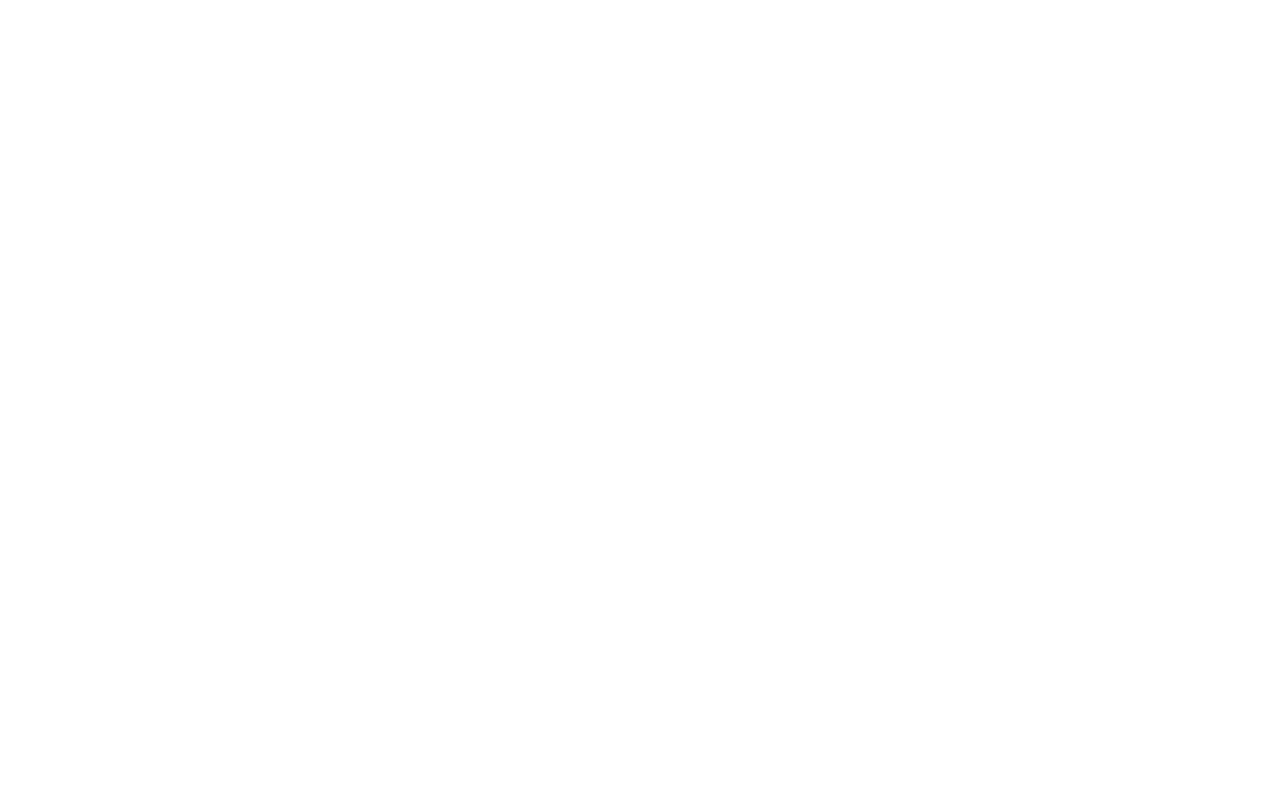
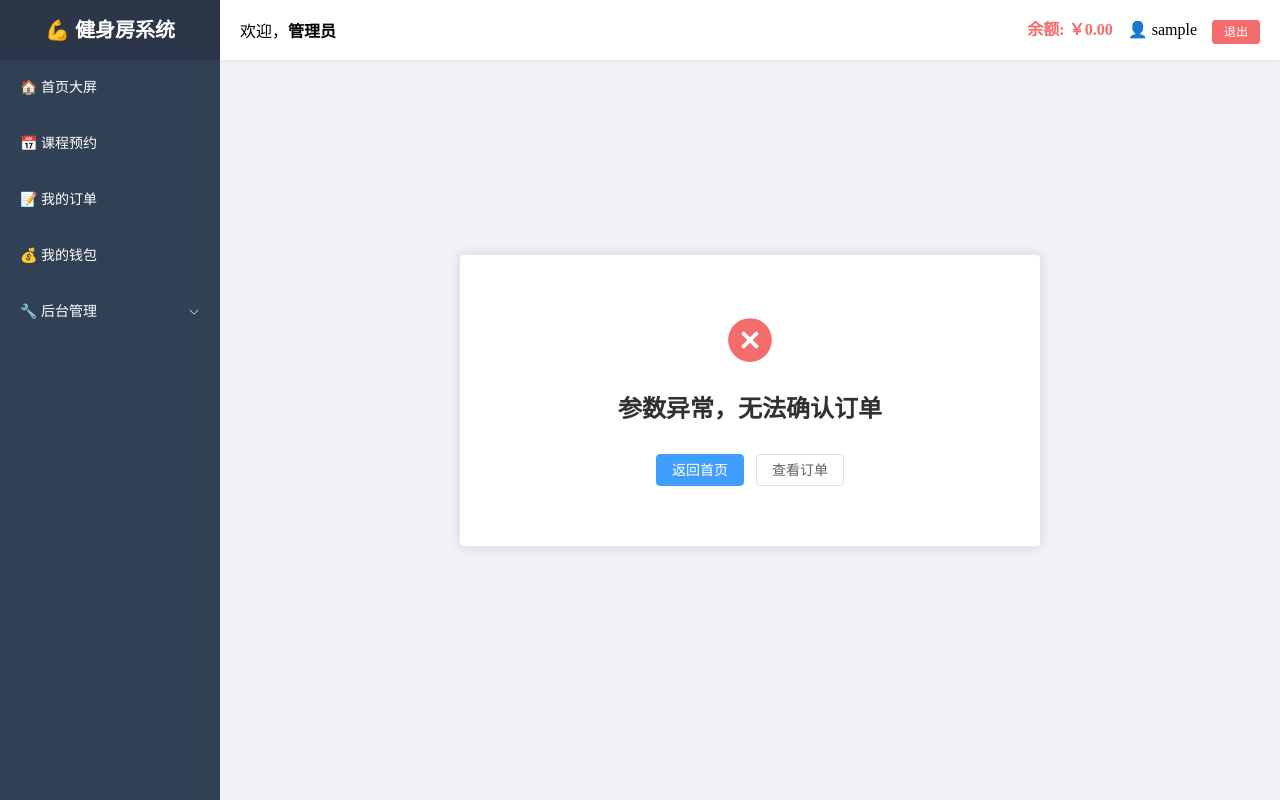
Before and after one commit to ab1311920751-max/gym-vue, a Vue app: page /pay/success in a window 1280 px wide. Before the commit this address had no page. Built offline with nearby package versions, Linux system fonts and the light colour scheme; no server answers; sample sign-in values are in the browser's storage.

Commit message:
支付bug

```diff
--- a/src/router/index.js
+++ b/src/router/index.js
@@ -12,7 +12,12 @@
       { path: 'course', name: 'Course', component: () => import('../views/Course.vue') },
       { path: 'my-booking', name: 'MyBooking', component: () => import('../views/MyBooking.vue') },
       { path: 'wallet', name: 'Wallet', component: () => import('../views/Wallet.vue') },
-
+      {
+      path: '/pay/success',
+      name: 'PaySuccess',
+      component: () => import('../views/PaySuccess.vue'),
+      meta: { title: '支付结果' }
+  },
       // 管理页面
       { path: 'admin-course', name: 'AdminCourse', component: () => import('../views/AdminCourse.vue') },
       { path: 'admin-user', name: 'AdminUser', component: () => import('../views/AdminUser.vue') }
--- a/src/views/MyBooking.vue
+++ b/src/views/MyBooking.vue
@@ -38,15 +38,25 @@
           </template>
         </el-table-column>
 
-        <el-table-column label="操作" width="150">
+        <el-table-column label="操作" width="200">
           <template #default="scope">
-            <el-button
-              v-if="scope.row.status === 0"
-              type="danger"
-              size="small"
-              @click="handlePay(scope.row.id)">
-              立即支付
-            </el-button>
+            <div v-if="scope.row.status === 0">
+                <el-button
+                  type="success"
+                  size="small"
+                  @click="handlePay(scope.row.id)">
+                  余额
+                </el-button>
+
+                <el-button
+                  type="primary"
+                  plain
+                  size="small"
+                  @click="handleAlipay(scope.row.bookingNo)">
+                  支付宝
+                </el-button>
+            </div>
+
             <el-button
               v-if="scope.row.status === 1"
               type="info"
@@ -83,20 +93,26 @@
   } catch(e) { console.error(e) }
 }
 
+// 余额支付逻辑
 const handlePay = async (id) => {
     try {
         const res = await request.post(`/booking/pay/${id}`)
         if (res.code === '200') {
-            ElMessage.success('支付成功！')
+            ElMessage.success('余额支付成功！')
             load()
             // 🔥 支付成功，余额减少，通知右上角更新
             window.dispatchEvent(new Event('refresh-user'))
         } else {
-            // 如果后端报错（比如余额不足），request.js 会拦截，这里不用处理
-            // 但如果到了这里，说明 code != 200
-            ElMessage.error(res.msg)
+            ElMessage.error(res.msg || '支付失败')
         }
     } catch(e) { console.error(e) }
+}
+
+// 🔥 新增：支付宝支付逻辑
+const handleAlipay = (bookingNo) => {
+    // 直接跳转后端接口，后端返回 HTML Form 自动提交到支付宝沙箱
+    // 这里的 localhost:8080 需要和 application.yml 里的端口一致
+    window.location.href = `http://localhost:8080/alipay/pay?bookingNo=${bookingNo}`
 }
 
 const handleCancel = (id) => {
@@ -112,6 +128,8 @@
                 load()
                 // 🔥 取消成功，余额增加，通知右上角更新
                 window.dispatchEvent(new Event('refresh-user'))
+            } else {
+                ElMessage.error(res.msg)
             }
         } catch(e) { console.error(e) }
     })
--- /dev/null
+++ b/src/views/PaySuccess.vue
@@ -0,0 +1,83 @@
+<template>
+  <div class="pay-success-container">
+    <el-card class="box-card">
+      <div class="content">
+        <el-icon v-if="loading" class="is-loading" :size="50" color="#409EFF"><Loading /></el-icon>
+        <el-icon v-else-if="success" :size="50" color="#67C23A"><CircleCheckFilled /></el-icon>
+        <el-icon v-else :size="50" color="#F56C6C"><CircleCloseFilled /></el-icon>
+
+        <h2 style="margin-top: 20px">{{ msg }}</h2>
+        <p v-if="success" style="color: #909399">订单号: {{ bookingNo }}</p>
+
+        <div style="margin-top: 30px">
+          <el-button type="primary" @click="goHome">返回首页</el-button>
+          <el-button @click="goOrders">查看订单</el-button>
+        </div>
+      </div>
+    </el-card>
+  </div>
+</template>
+
+<script setup>
+import { ref, onMounted } from 'vue'
+import { useRoute, useRouter } from 'vue-router'
+import request from '@/utils/request'
+import { CircleCheckFilled, CircleCloseFilled, Loading } from '@element-plus/icons-vue'
+
+const route = useRoute()
+const router = useRouter()
+
+const loading = ref(true)
+const success = ref(false)
+const msg = ref('正在确认支付结果...')
+const bookingNo = ref('')
+
+onMounted(() => {
+  // 1. 获取支付宝回调参数 (out_trade_no, trade_no 等)
+  const params = route.query
+  bookingNo.value = params.out_trade_no
+
+  if (!bookingNo.value) {
+    loading.value = false
+    msg.value = '参数异常，无法确认订单'
+    return
+  }
+
+  // 2. 调用后端接口同步状态
+  // 注意：这里调用的是我们上一轮写的 Backend API
+  request.get('/alipay/return', { params: params })
+    .then(res => {
+      loading.value = false
+      if (res.code === '200') {
+        success.value = true
+        msg.value = '支付成功！'
+      } else {
+        success.value = false
+        msg.value = '支付确认失败：' + res.msg
+      }
+    })
+    .catch(err => {
+      loading.value = false
+      success.value = false
+      msg.value = '网络请求失败'
+      console.error(err)
+    })
+})
+
+const goHome = () => router.push('/')
+const goOrders = () => router.push('/my-booking')
+</script>
+
+<style scoped>
+.pay-success-container {
+  display: flex;
+  justify-content: center;
+  align-items: center;
+  height: 80vh;
+}
+.box-card {
+  width: 500px;
+  text-align: center;
+  padding: 40px;
+}
+</style>
```
